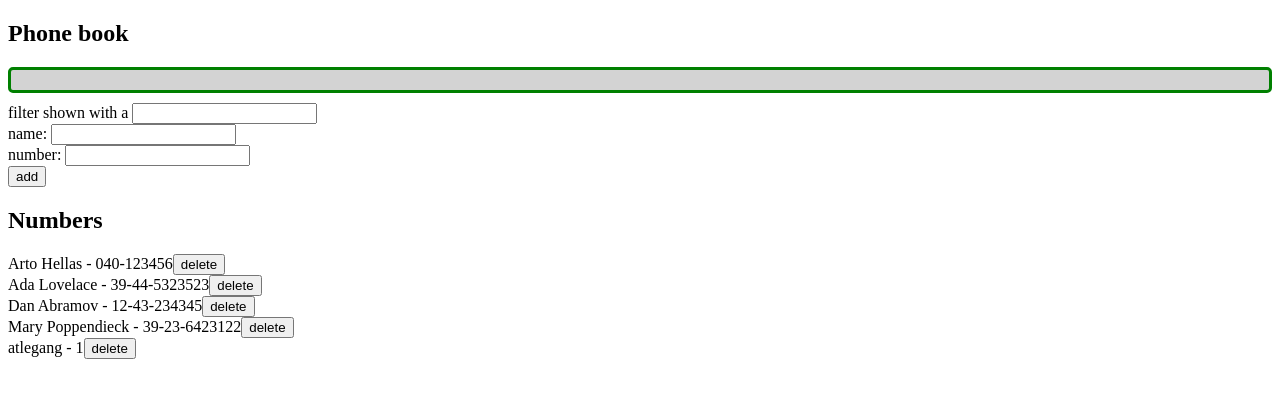
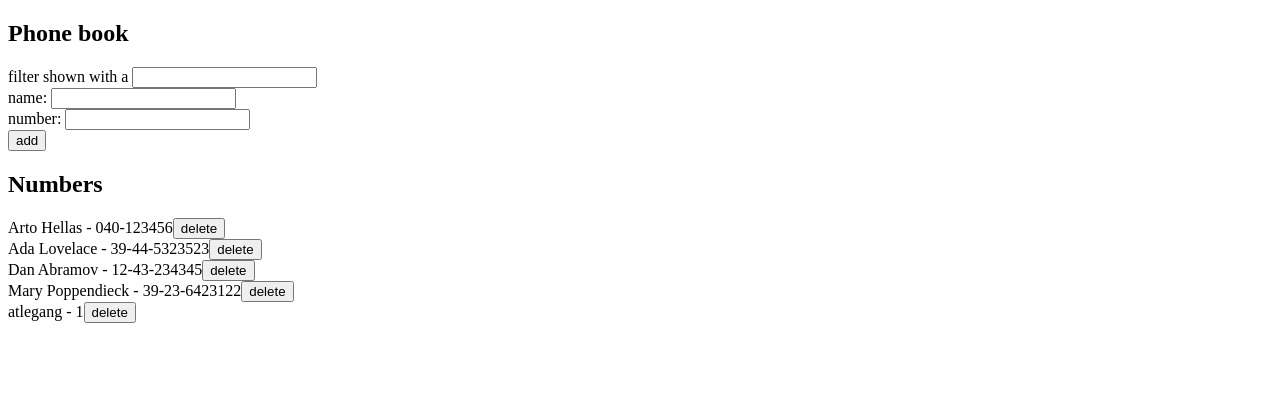
Before and after one commit to atle-gang/fullstackopen, a React (Vite) app in the folder part2/phonebook/: page / in a window 1280 px wide. Shown: the top 398 px of the page. Built offline with nearby package versions, Linux system fonts and the light colour scheme; data requests are answered from the project's data file.

Commit message:
Create styles for Notifications

```diff
--- a/part2/phonebook/src/index.css
+++ b/part2/phonebook/src/index.css
@@ -1,9 +1,25 @@
-.success {
-    color: green;
-    background: lightgray;
-    font-size: 20px;
+.errorNotification, .addNotification, .updateNotification, .deleteNotification {
+    background: rgb(247, 243, 243);
+    font-size: 18px;
     border-style: solid;
     border-radius: 5px;
     padding: 10px;
     margin-bottom: 10px;
-}
+    margin-right: 30px;
+  }
+
+  .errorNotification {
+    color: rgb(204, 51, 51);
+  }
+
+  .addNotification {
+    color: rgb(26, 168, 45);
+  }
+
+  .updateNotification {
+    color: rgb(20, 84, 168);
+  }
+
+  .deleteNotification {
+    color: rgb(199, 180, 12);
+  }
```
